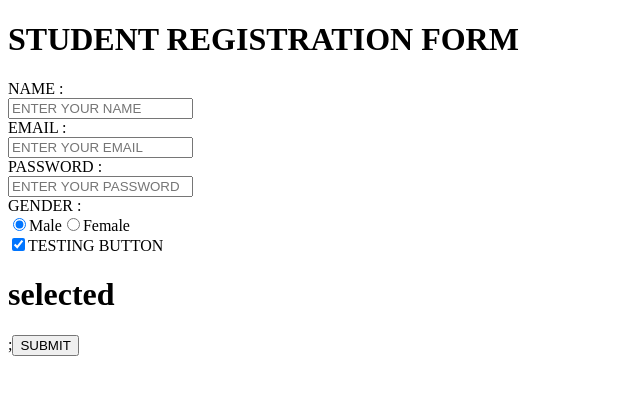
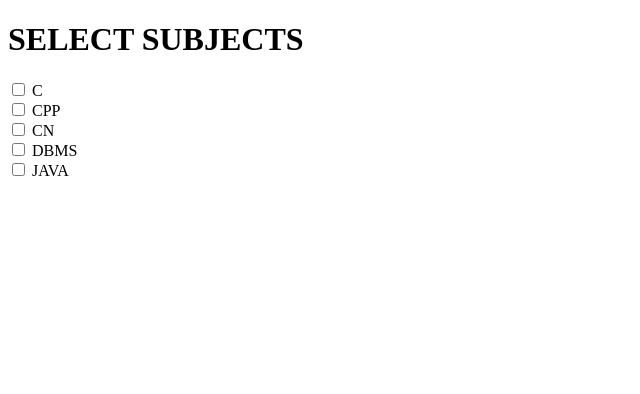
Before and after one commit to karanjoshi-kj/REACT, a React (Vite) app in the folder demo/: page / in a window 1280 px wide. Shown: the top 394 px of the page, without its empty margins (0-640 px from the left). Built offline with nearby package versions, Linux system fonts and the light colour scheme.

Commit message:
CHECKBOX

```diff
--- a/demo/src/App.jsx
+++ b/demo/src/App.jsx
@@ -1,6 +1,7 @@
 import React from 'react'
 // import ProductDashboard from './components/PRODUCTCARD/ProductDashboard';
-import Form from './components/FORMS/Form';
+// import Form from './components/FORMS/Form';
+import Checkbox1 from './components/FORMS/Checkbox1';
 // import Checkbox from './components/FORMS/Checkbox';
 // import Mapfun from './components/mapfunction/Mapfun';
 // import Keyattri from './components/mapfunction/Keyattri';
@@ -21,8 +22,9 @@ import Form from './components/FORMS/Form';
 const App = () => {
   return (
     <div>
+      <Checkbox1/>
       {/* <Checkbox/> */}
-      <Form/>
+      {/* <Form/> */}
       {/* <ProductDashboard/> */}
       {/* <Importpagenation /> */}
       {/* <Pagenationcomplete/> */}
--- /dev/null
+++ b/demo/src/components/FORMS/Checkbox1.jsx
@@ -0,0 +1,40 @@
+import React, { useState } from 'react'
+
+const Checkbox1 = () => {
+    const [selectedSub, isselectedSub] = useState({
+        "C": false,
+        "CPP": false,
+        "CN": false,
+        "DBMS": false,
+        "JAVA": false,
+    });
+
+    const handleChange = (e) => {
+        const { name, checked } = e.target;
+
+        console.log("Subject:", name, " | Selected:", checked);
+
+        isselectedSub({
+          ...selectedSub,
+          [name]: checked,
+        });
+    }
+
+  return (
+    <div>
+      <h1>SELECT SUBJECTS</h1>
+
+      <input type="checkbox" name="C" checked={selectedSub.C} onChange={handleChange} /> C
+      <br/>
+      <input type="checkbox" name="CPP" checked={selectedSub.CPP} onChange={handleChange} /> CPP
+      <br/>
+      <input type="checkbox" name="CN" checked={selectedSub.CN} onChange={handleChange} /> CN
+      <br/>
+      <input type="checkbox" name="DBMS" checked={selectedSub.DBMS} onChange={handleChange} /> DBMS
+      <br/>
+      <input type="checkbox" name="JAVA" checked={selectedSub.JAVA} onChange={handleChange} /> JAVA
+    </div>
+  )
+}
+
+export default Checkbox1
```
